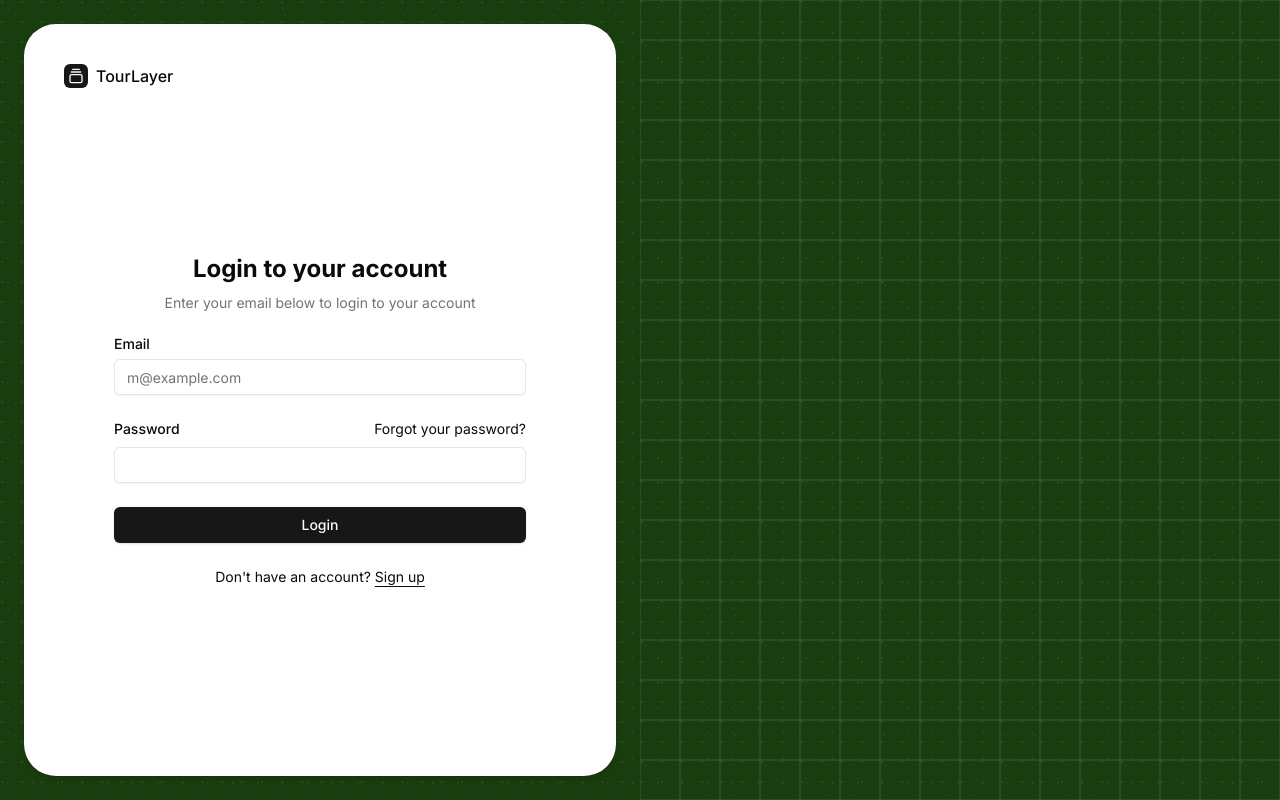
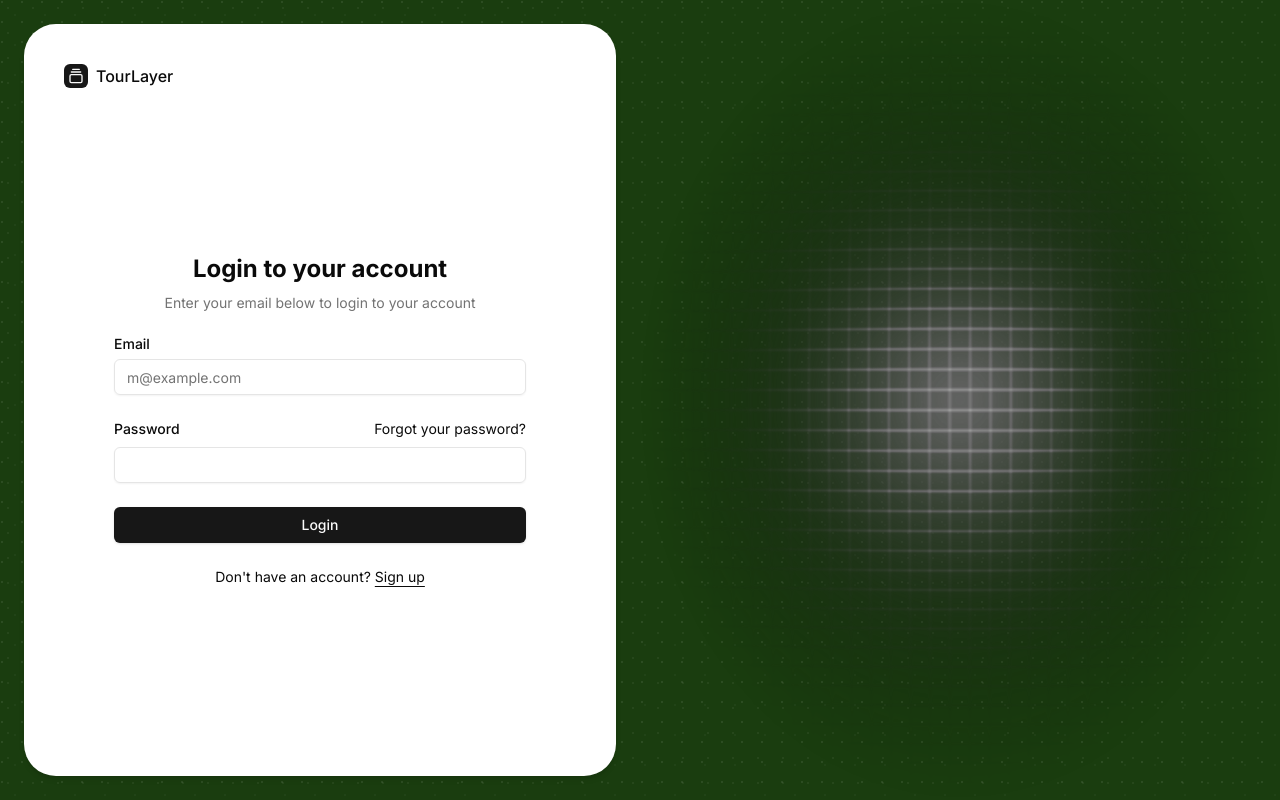
Before and after one commit to andreycretsu/plg-tour, a Next.js app in the folder web/: page /login in a window 1280 px wide. Built offline with nearby package versions, Linux system fonts and the light colour scheme.

Commit message:
Restore RippleGrid animation with chalkboard green background

```diff
--- a/web/app/(auth)/login/page.tsx
+++ b/web/app/(auth)/login/page.tsx
@@ -1,6 +1,6 @@
 import { GalleryVerticalEnd } from "lucide-react"
 import { LoginForm } from "@/components/login-form"
-import { ChalkboardGrid } from "@/components/ui/chalkboard-grid"
+import { RippleGrid } from "@/components/ui/ripple-grid"
 
 export default function LoginPage() {
   return (
@@ -36,9 +36,22 @@ export default function LoginPage() {
         </div>
       </div>
 
-      {/* Right section - grid pattern (2/3) */}
+      {/* Right section - animated ripple grid (2/3) */}
       <div className="relative hidden lg:block">
-        <ChalkboardGrid className="absolute inset-0" />
+        <RippleGrid
+          enableRainbow={false}
+          gridColor="#B0B0B0"
+          rippleIntensity={0.02}
+          gridSize={40}
+          gridThickness={1}
+          fadeDistance={1.5}
+          vignetteStrength={2}
+          glowIntensity={0}
+          opacity={0.3}
+          gridRotation={0}
+          mouseInteraction={true}
+          mouseInteractionRadius={1.2}
+        />
       </div>
     </div>
   )
--- a/web/app/(auth)/signup/page.tsx
+++ b/web/app/(auth)/signup/page.tsx
@@ -1,6 +1,6 @@
 import { GalleryVerticalEnd } from "lucide-react"
 import { SignupForm } from "@/components/signup-form"
-import { ChalkboardGrid } from "@/components/ui/chalkboard-grid"
+import { RippleGrid } from "@/components/ui/ripple-grid"
 
 export default function SignupPage() {
   return (
@@ -36,9 +36,22 @@ export default function SignupPage() {
         </div>
       </div>
 
-      {/* Right section - grid pattern (2/3) */}
+      {/* Right section - animated ripple grid (2/3) */}
       <div className="relative hidden lg:block">
-        <ChalkboardGrid className="absolute inset-0" />
+        <RippleGrid
+          enableRainbow={false}
+          gridColor="#B0B0B0"
+          rippleIntensity={0.02}
+          gridSize={40}
+          gridThickness={1}
+          fadeDistance={1.5}
+          vignetteStrength={2}
+          glowIntensity={0}
+          opacity={0.3}
+          gridRotation={0}
+          mouseInteraction={true}
+          mouseInteractionRadius={1.2}
+        />
       </div>
     </div>
   )
```
